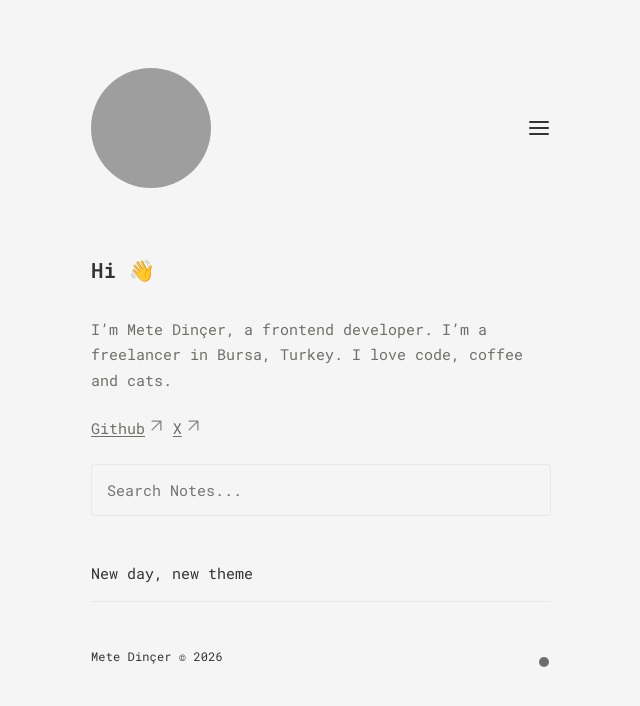
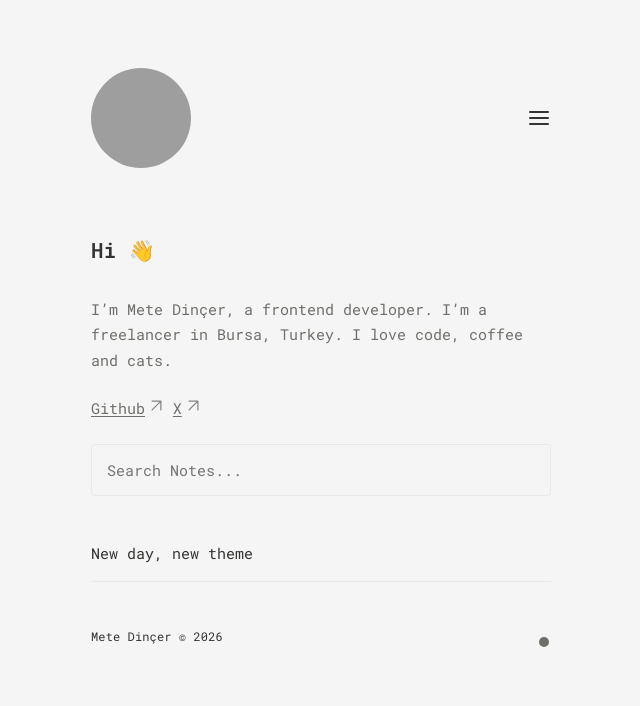
Before and after one commit to medincer/medincer.github.io, a Jekyll site: the page built from pages/index.md, in a window 1280 px wide. Shown: the top 706 px of the page, without its empty margins (319-959 px from the left). Built offline with Jekyll 4.4.1, drawn with Linux system fonts in a browser that asks for light colours; grey boxes are pictures that could not be loaded.

Commit message:
Adjust avatar image size in navigation

```diff
--- a/_includes/Nav.html
+++ b/_includes/Nav.html
@@ -1,7 +1,7 @@
 <nav class="nav">
   <div class="nav-left">
     <a href="{{ site.baseurl }}/">
-      <img src="https://avatars.githubusercontent.com/u/305893856?v=4" style="border-radius:50%" height="120" width="120"></img>
+      <img src="https://avatars.githubusercontent.com/u/305893856?v=4" style="border-radius:50%" height="100" width="100"></img>
     </a>
   </div>
 
```
